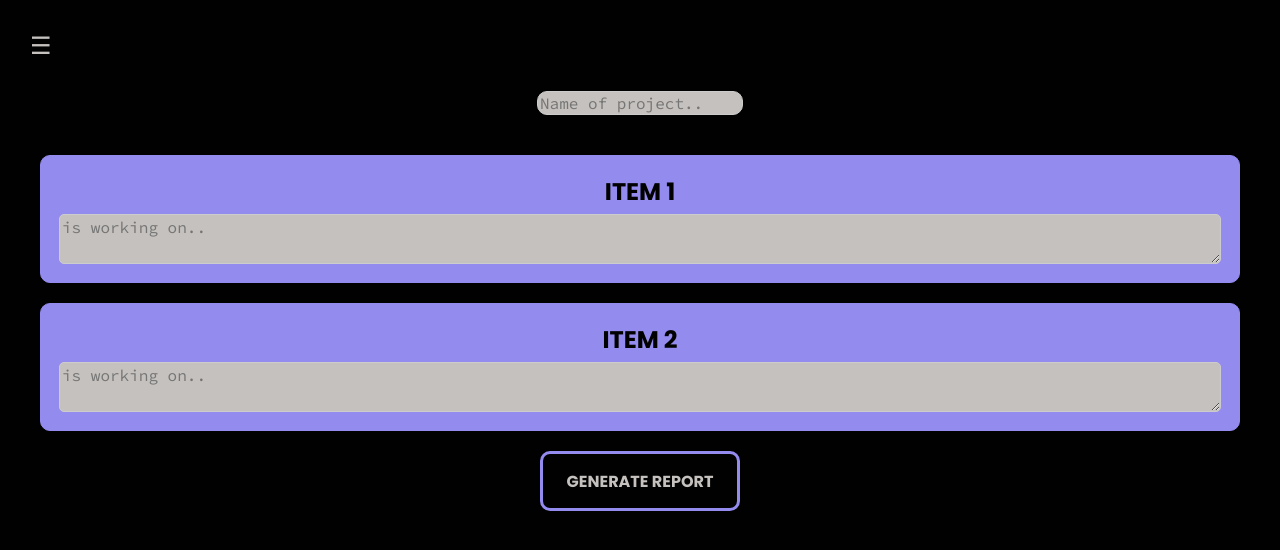
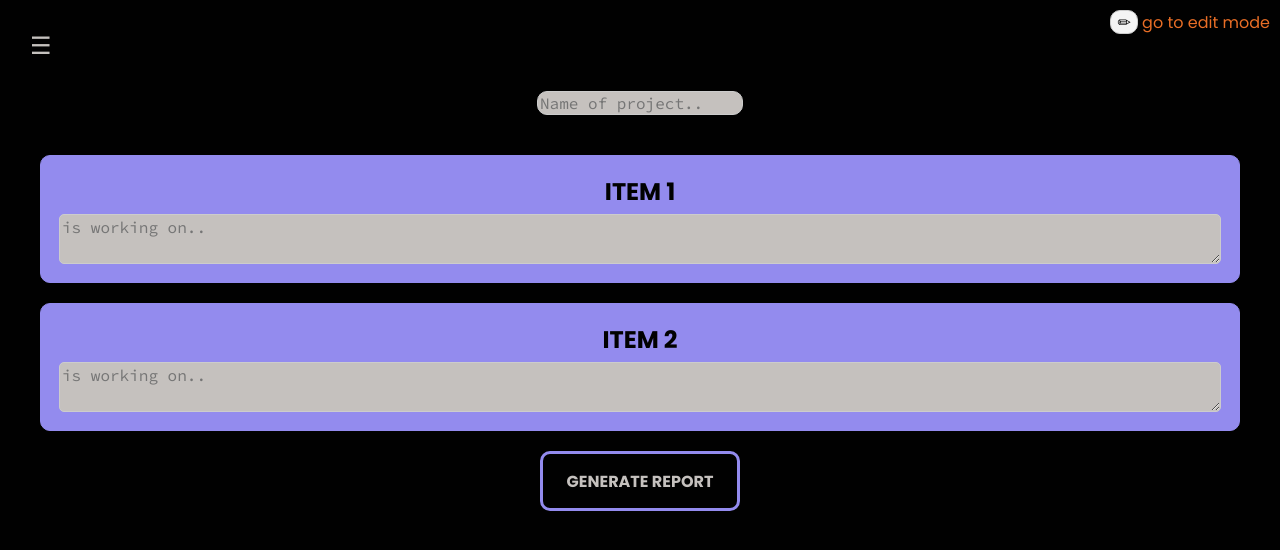
Before and after one commit to jakestolarsky/report-rocket, a Svelte app in the folder app/: page / in a window 1280 px wide. Shown: the top 550 px of the page. Built offline with nearby package versions, Linux system fonts and the light colour scheme.

Commit message:
add toggle edit mode

```diff
--- a/app/src/App.svelte
+++ b/app/src/App.svelte
@@ -9,6 +9,12 @@
 
 	let report = '';
 	let nameOfProject = get(projectName);
+
+	let isEditMode = false;
+
+	function toggleEditMode() {
+		isEditMode = !isEditMode;
+	}
 
 	function generateReport() {
 		const items = get(people);
@@ -56,6 +62,11 @@
 
 	<HamburgerMenu />
 
+	<div class="edit-toggle">
+		<button on:click={toggleEditMode}>✏</button>
+		{isEditMode ? 'leave edit mode' : 'go to edit mode'}
+	</div>
+
 	<div style="display: flex; flex-direction: column; align-items: center;">
         <input
 			class="project-input"
@@ -66,7 +77,7 @@
 			/>
 	</div>
 
-	<PersonList />
+	<PersonList {isEditMode} />
 	<div class="container">
 		<button class="btn-generate" on:click={generateReport}>Generate Report</button>
 	</div>
@@ -80,6 +91,12 @@
 	-->
 </main>
 <style>
+	.edit-toggle{
+		position: absolute;
+		top: 10px;
+		right: 10px;
+		color: #e96e26;
+	}
 	.project-input {
         margin: 20px;
 		color: #010101;
```
